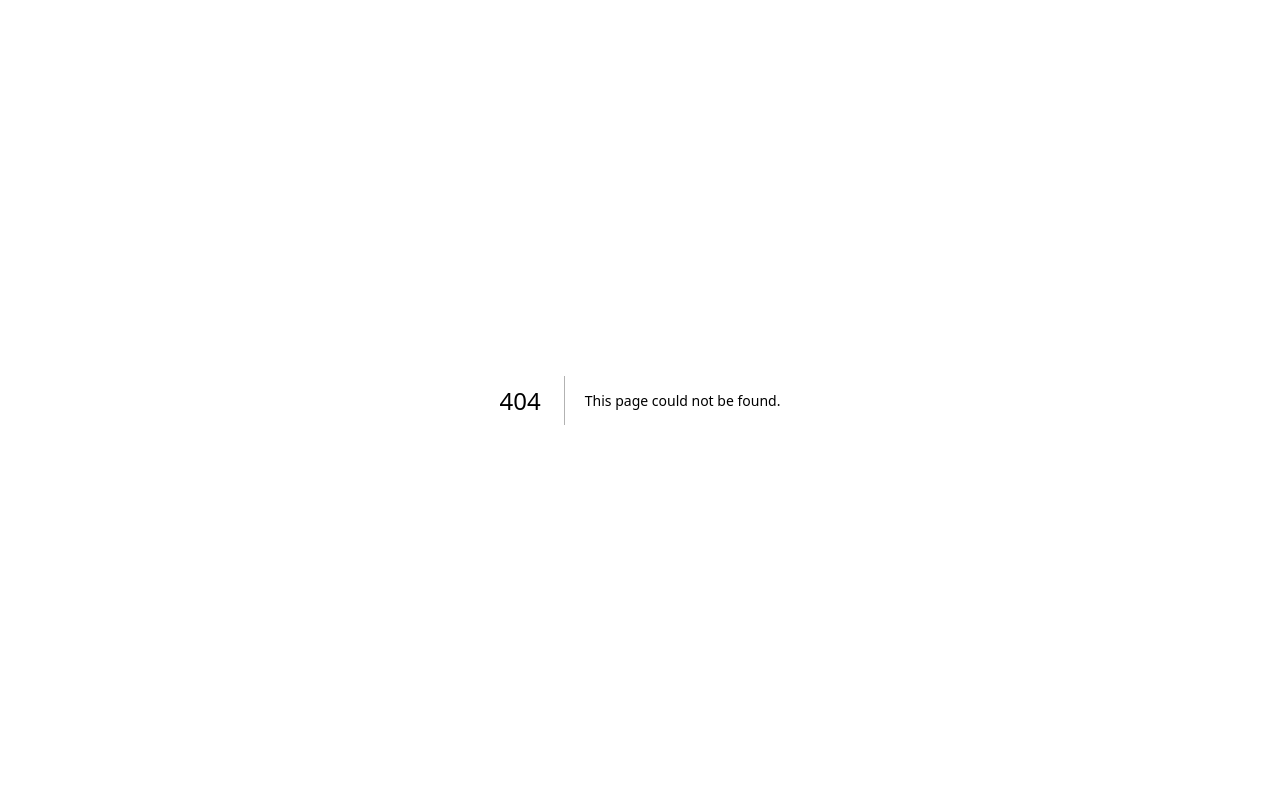
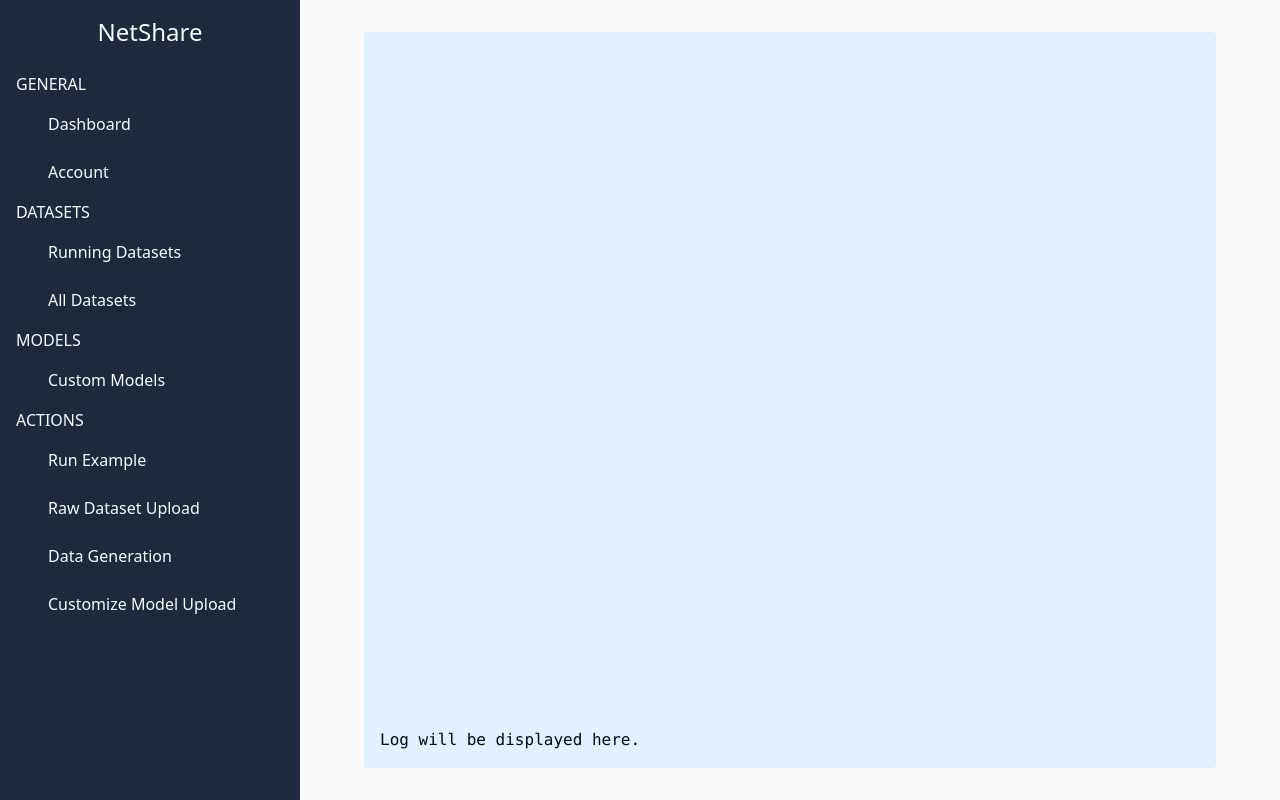
Before and after one commit to HaozheSong/NetShareWeb, a Next.js app in the folder frontend/: page /dashboard/run-example/1 in a window 1280 px wide. Before the commit this address had no page. Built offline with nearby package versions, Linux system fonts and the light colour scheme; no server answers.

Commit message:
example-1.1.7 view logs

```diff
--- /dev/null
+++ b/frontend/src/app/dashboard/run-example/[example_id]/page.tsx
@@ -0,0 +1,36 @@
+'use client'
+import { useEffect, useState } from 'react'
+
+interface Status {
+  example_id: number
+  is_completed: boolean
+  log_file_content: string
+}
+
+export default function example ({
+  params
+}: {
+  params: { example_id: number }
+}) {
+  const example_id = params.example_id
+  const [log, setLog] = useState('Log will be displayed here.')
+  useEffect(() => {
+
+    const interval = setInterval(getLog, 1500, example_id, setLog)
+    return () => clearInterval(interval)
+  })
+  return (
+    <pre className='h-full overflow-auto rounded p-4 bg-sky-100 flex flex-col-reverse'>
+      {log}
+    </pre>
+  )
+}
+
+async function getLog (
+  example_id: number,
+  setLog: React.Dispatch<React.SetStateAction<string>>
+) {
+  const response = await fetch(`/api/run-example/?example_id=${example_id}`)
+  const status: Status = await response.json()
+  setLog(status.log_file_content)
+}
--- a/frontend/src/app/dashboard/run-example/page.tsx
+++ b/frontend/src/app/dashboard/run-example/page.tsx
@@ -1,4 +1,5 @@
 'use client'
+import Link from 'next/link'
 import { useEffect, useState } from 'react'
 
 interface Example {
@@ -59,7 +60,14 @@
               {example.is_completed ? 'Completed' : 'Running'}
             </td>
             <td className='border border-slate-300'>{example.updated_at}</td>
-            <td className='border border-slate-300'>{example.log_file_name}</td>
+            <td className='border border-slate-300'>
+              <Link
+                href={`/dashboard/run-example/${example.example_id}`}
+                className='text-blue-500 hover:text-blue-700 hover:underline underline-offset-4'
+              >
+                {example.log_file_name}
+              </Link>
+            </td>
           </tr>
         ))}
       </tbody>
```
Also changed, not shown: 1 other file (tests, documents, lock files or other folders).
